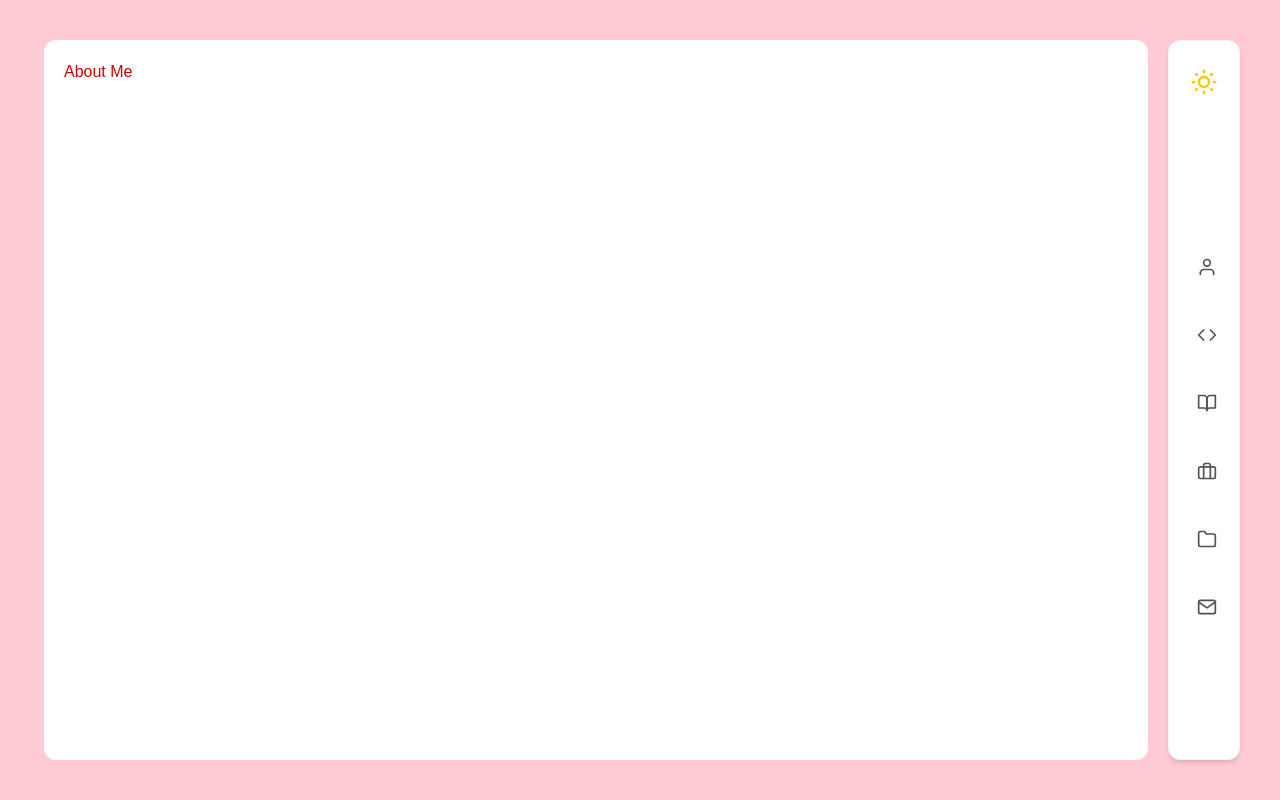
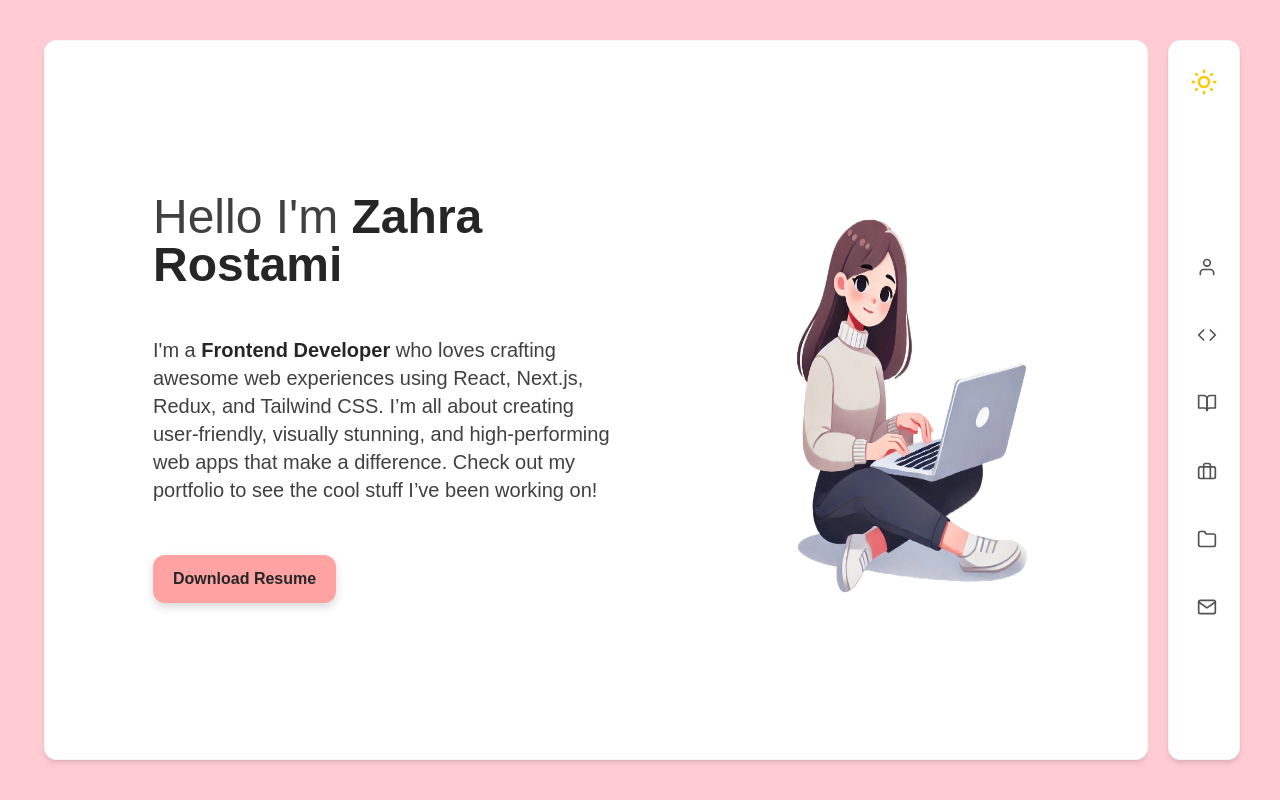
Before and after one commit to zahraRostami1999/next-portfolio, a Next.js app: page / in a window 1280 px wide. Built offline with nearby package versions, Linux system fonts and the light colour scheme.

Commit message:
04-06-18-Add About Me sections

```diff
--- a/src/components/about/About.jsx
+++ b/src/components/about/About.jsx
@@ -1,11 +1,79 @@
-import React from 'react';
+"use client";
 
-function About() {
+import { useState } from "react";
+import Image from "next/image";
+import Banner from "../../assets/images/banner.webp";
+
+export default function About() {
+  const [imgLoaded, setImgLoaded] = useState(false);
+  const [downloading, setDownloading] = useState(false);
+
+  const handleDownload = () => {
+    setDownloading(true);
+    const link = document.createElement("a");
+    link.href = "/Resume.pdf";
+    link.download = "Zahra_Rostami_Resume.pdf";
+    document.body.appendChild(link);
+    link.click();
+    document.body.removeChild(link);
+    setTimeout(() => setDownloading(false), 1000);
+  };
+
   return (
-    <div className="p-5 h-[90vh] bg-white rounded-xl ">
-      About Me
+    <div className="w-full lg:py-0 sm:py-10 py-3 flex flex-wrap items-center p-5 h-[90vh] bg-white rounded-xl shadow-md border border-neutral-100">
+      <div className="lg:px-2 w-full flex lg:justify-between sm:flex-wrap-reverse justify-center flex-wrap-reverse">
+        <div className="lg:w-3/5 md:w-3/5 sm:w-4/5 w-11/12 lg:px-20 md:px-14">
+          <div className="w-full h-full flex flex-wrap justify-start items-center sm:py-10 py-6 text-neutral-700">
+            <div className="lg:text-5xl md:text-3xl sm:text-2xl text-2xl w-full my-5">
+              <div className="w-full">
+                Hello I'm{" "}
+                <span className="font-extrabold text-neutral-800">
+                  Zahra Rostami
+                </span>
+              </div>
+            </div>
+
+            <div className="lg:text-xl md:text-lg sm:text-base text-sm py-5 md:py-0">
+              <div>
+                I'm a{" "}
+                <span className="font-extrabold text-neutral-800">
+                  Frontend Developer
+                </span>{" "}
+                who loves crafting awesome web experiences using React, Next.js,
+                Redux, and Tailwind CSS. I’m all about creating user-friendly,
+                visually stunning, and high-performing web apps that make a
+                difference. Check out my portfolio to see the cool stuff I’ve
+                been working on!
+              </div>
+            </div>
+
+            <div className="w-full lg:text-base md:text-base sm:text-base text-sm font-semibold lg:mx-auto mx-0 my-10 md:my-6">
+              <button
+                onClick={handleDownload}
+                disabled={downloading}
+                className={`bg-red-300 hover:bg-rose-400 text-neutral-800 hover:text-neutral-900 py-3 rounded-xl px-5 drop-shadow-lg transition-all ${
+                  downloading ? "opacity-70 cursor-not-allowed" : ""
+                }`}
+              >
+                {downloading ? "Downloading..." : "Download Resume"}
+              </button>
+            </div>
+          </div>
+        </div>
+        <div className="lg:w-2/5 md:w-2/5 sm:w-4/5 w-4/5 flex justify-center items-center md:items-start md:py-20">
+          {!imgLoaded && (
+            <div className="w-2/3 lg:h-[400px] md:h-[350px] sm:[h-370px] h-[200px] rounded animate-pulse bg-gray-200" />
+          )}
+          <Image
+            src={Banner}
+            alt="Zahra Rostami"
+            className="w-2/3 mx-auto lg:h-[400px] md:h-[350px] sm:[h-370px]"
+            onLoad={() => setImgLoaded(true)}
+            style={{ display: imgLoaded ? "block" : "none" }}
+            priority
+          />
+        </div>
+      </div>
     </div>
-  )
+  );
 }
-
-export default About;
--- a/src/components/sidebar/Sidebar.jsx
+++ b/src/components/sidebar/Sidebar.jsx
@@ -13,7 +13,7 @@ function Sidebar({ onNavigate }) {
   ];
 
   return (
-    <div className="p-5 bg-white w-[6%] h-[90vh] flex flex-col justify-center rounded-xl shadow-md border border-gray-100">
+    <div className="p-5 bg-white w-[6%] h-[90vh] flex flex-col justify-center rounded-xl shadow-md border border-neutral-100">
       <div className="mb-8 flex justify-center">
         <ThemeSwitcher />
       </div>
```
